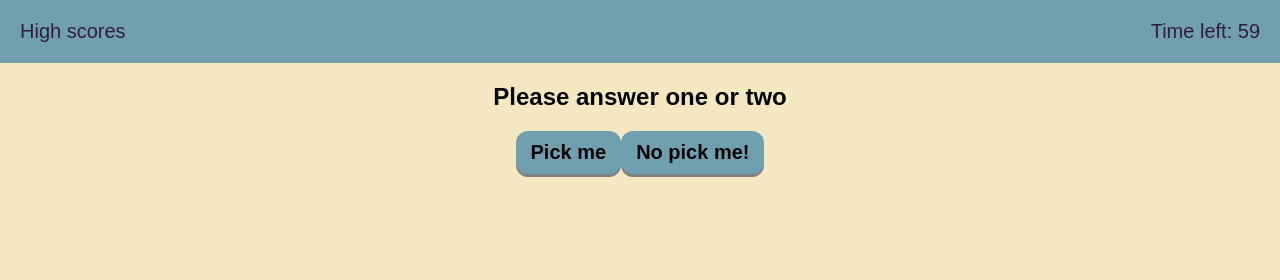
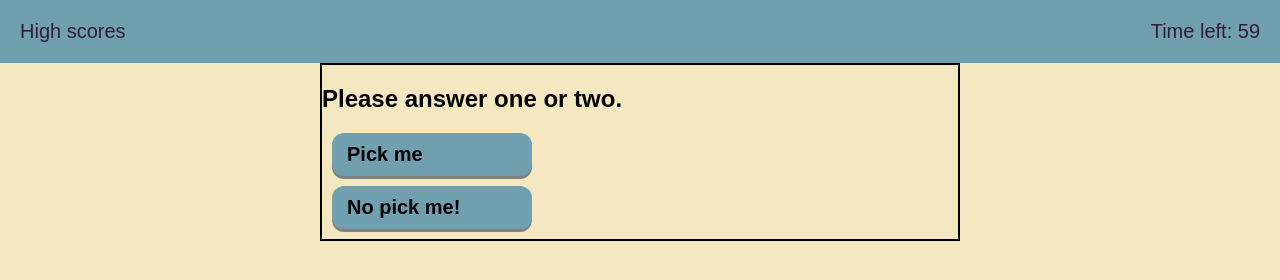
Before and after one commit to quasse/quiz, a plain HTML site: page index.html in a window 1280 px wide. Both pictures are taken after a click on the button "Start Quiz". Drawn offline with Linux system fonts and the light colour scheme.

Commit message:
Styled questions

```diff
--- a/assets/css/style.css
+++ b/assets/css/style.css
@@ -8,6 +8,7 @@
   --tertiary: #f4e8c1;
 }
 
+/**Initial page setup **/
 body {
   margin: 0;
   font-family: Arial, Helvetica, sans-serif;
@@ -58,3 +59,22 @@ header p {
 .btn:active {
   box-shadow: 0 0px gray;
 }
+
+/**Initial setup end**/
+
+/** Question styles **/
+
+.questions {
+  border: 2px solid black;
+}
+
+.questions h2 {
+  text-align: left;
+}
+
+.questions .btn {
+  width: 200px;
+  display: flex;
+  margin: 10px;
+  flex-direction: column;
+}
--- a/assets/js/script.js
+++ b/assets/js/script.js
@@ -20,9 +20,9 @@ var timer = function () {
 var quizHandler = function () {
   var firstQuestionEl = document.createElement("div");
 
-  firstQuestionEl.className = "question";
+  firstQuestionEl.className = "questions";
 
-  firstQuestionEl.innerHTML = "<h2> Please answer one or two </h2>";
+  firstQuestionEl.innerHTML = "<h2> Please answer one or two.</h2>";
 
   var option1 = document.createElement("button");
   option1.className = "btn option1";
```
